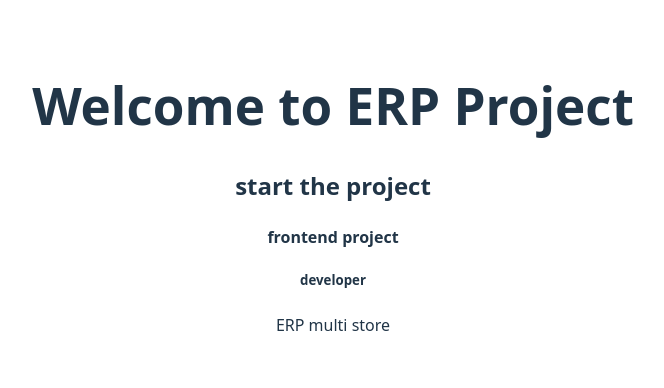
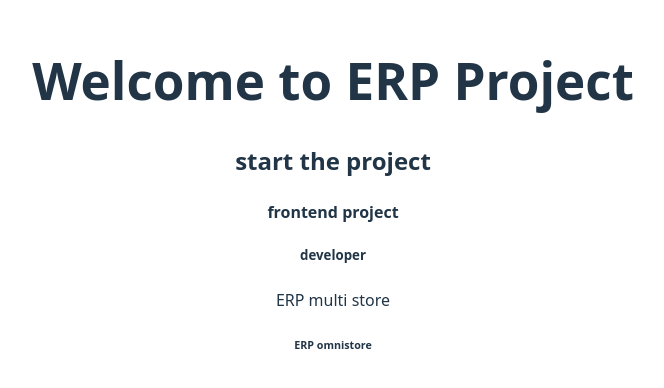
Before and after one commit to fusion5techno-ERPProject/ERP-Multistore-Project, a React (Vite) app: page / in a window 1280 px wide. Shown: the part 202-590 px from the top of the page, without its empty margins (307-971 px from the left). Built offline with nearby package versions, Linux system fonts and the light colour scheme.

Commit message:
adding h6

```diff
--- a/src/App.jsx
+++ b/src/App.jsx
@@ -1,10 +1,7 @@
-import { useState } from 'react'
-import reactLogo from './assets/react.svg'
-import viteLogo from '/vite.svg'
+
 import './App.css'
 
 function App() {
-  const [count, setCount] = useState(0)
 
   return (
     <>
@@ -14,7 +11,7 @@ function App() {
     <h4>frontend project</h4>
     <h5>developer</h5>
      <p>ERP multi store</p>
-
+     <h6>ERP omnistore</h6>
     </>
   )
 }
```
